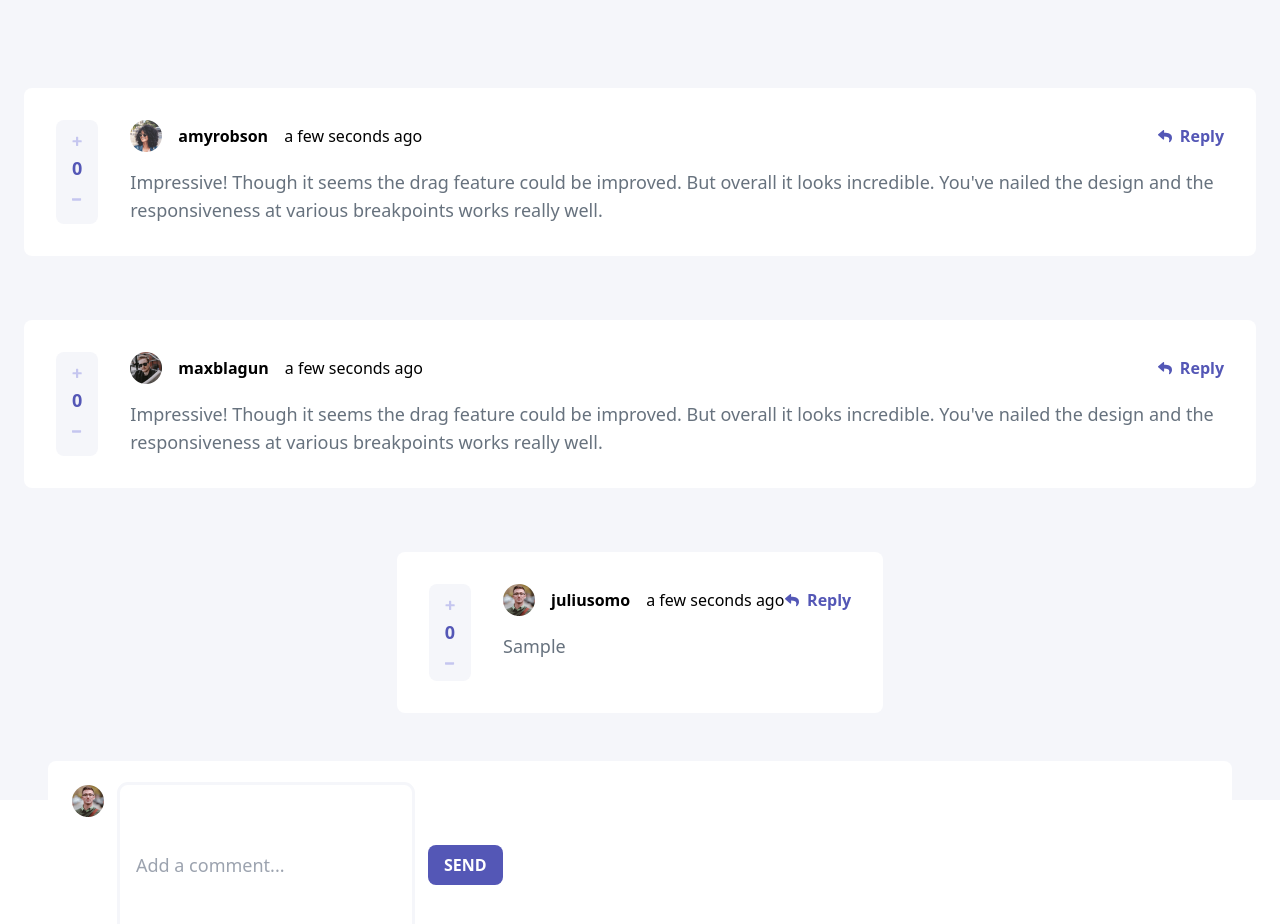
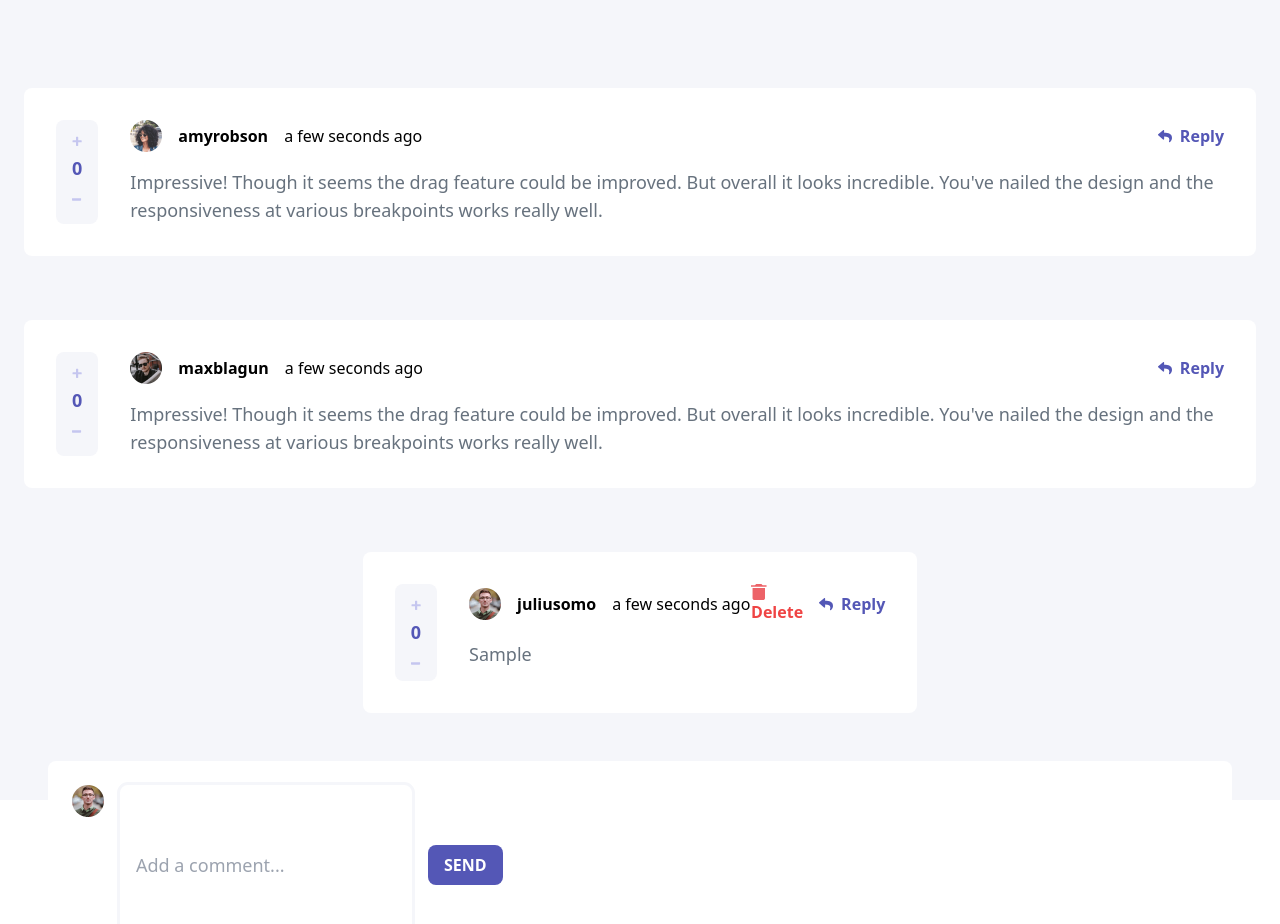
Before and after one commit to lavollmer/interactive-comments-app, a React (Vite) app: page / in a window 1280 px wide. Both pictures are taken after typing "Sample" into the empty fields and a click on the button "SEND". Shown: the top 924 px of the page. Built offline with nearby package versions, Linux system fonts and the light colour scheme.

Commit message:
added the delete functionality

```diff
--- a/src/App.jsx
+++ b/src/App.jsx
@@ -6,6 +6,7 @@ import DeleteButton from "./components/Delete";
 import Avatar from "./assets/image-amyrobson.png";
 import AvatarMax from "./assets/image-maxblagun.png";
 import UserAvatar from "./assets/image-juliusomo.png";
+import IconDelete from "../src/assets/icon-delete.svg";
 
 function App() {
   const [showModal, setShowModal] = useState(false);
@@ -36,6 +37,11 @@ function App() {
       },
     ]);
   };
+
+  const handleDeleteComment = (index) => {
+    setComments(comments.filter((_, i) => i !== index));
+  };
+
   return (
     <>
       <div className="background bg-very-light-gray p-6">
@@ -49,6 +55,7 @@ function App() {
               created_at={commentCreatedAt}
               replies={replies}
               setReplies={setReplies}
+              currentUser={currentUser}
             />
           </div>
           <div className="pt-8">
@@ -60,6 +67,7 @@ function App() {
               created_at={commentCreatedAt}
               replies={replies}
               setReplies={setReplies}
+              currentUser={currentUser}
             />
           </div>
           <div className="pt-8 ">
@@ -73,6 +81,8 @@ function App() {
                 created_at={comment.createdAt}
                 replies={replies}
                 setReplies={setReplies}
+                currentUser={currentUser}
+                onDelete={() => handleDeleteComment(index)}
               />
             ))}
             <div className="replies mt-4">
--- a/src/components/CommentCard.jsx
+++ b/src/components/CommentCard.jsx
@@ -4,6 +4,7 @@ import IconPlus from "../assets/icon-plus.svg";
 import IconMinus from "../assets/icon-minus.svg";
 import IconReply from "../assets/icon-reply.svg";
 import ReplyCard from "./ReplyCard";
+import IconDelete from "../assets/icon-delete.svg";
 
 const CommentCard = ({
   AvatarImage,
@@ -11,6 +12,10 @@ const CommentCard = ({
   name,
   comment,
   created_at,
+  replies,
+  setReplies,
+  currentUser,
+  onDelete,
 }) => {
   //creating a variable to hold the like count
   const [likes, setLikes] = useState(0);
@@ -18,7 +23,7 @@ const CommentCard = ({
   //variable to hold reply and reply box visibility
   const [replyText, setReplyText] = useState("");
   const [showReplyBox, setShowReplyBox] = useState(false);
-  const [replies, setReplies] = useState([]);
+
 
   //increasing likes
   const increaseLikes = () => {
@@ -37,7 +42,7 @@ const CommentCard = ({
   console.log(dateTimeAgo);
 
   const handleReplyClick = () => {
-    setReplyText(`@${name} `); // Prepend the username to the reply text
+    setReplyText(`@${name} `);
     setShowReplyBox(true);
   };
 
@@ -80,7 +85,13 @@ const CommentCard = ({
               <h1 className="font-bold text-black">{name}</h1>
               <p>{moment(created_at).fromNow()}</p>
             </div>
-
+            <div className="flex items-center space-x-4">
+              {currentUser.username === name && (
+                <button className="text-red-500 font-bold" onClick={onDelete}>
+                  <img src={IconDelete} alt="Delete Icon" className="h-4 w-4" />
+                  Delete
+                </button>
+              )}
               <button
                 className="flex flex-row items-center justify-center text-moderate-blue font-bold"
                 onClick={handleReplyClick}
@@ -88,6 +99,7 @@ const CommentCard = ({
                 <img src={IconReply} alt="Reply Icon" className="pr-2" />
                 Reply
               </button>
+            </div>
           </div>
           <div>
             <p className="text-lg text-grayish-blue font-semi-bold pr-2">
```
Lines whose indentation alone changed are shown as unchanged.
